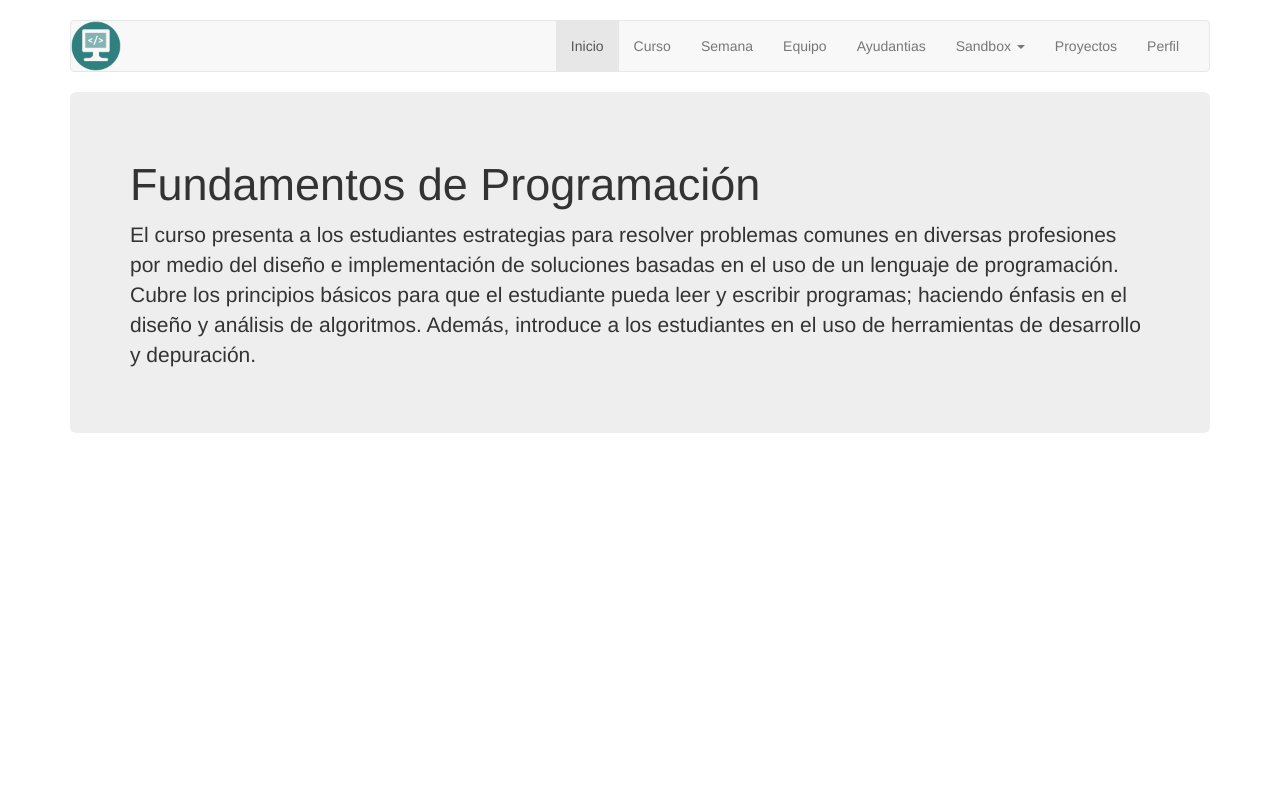
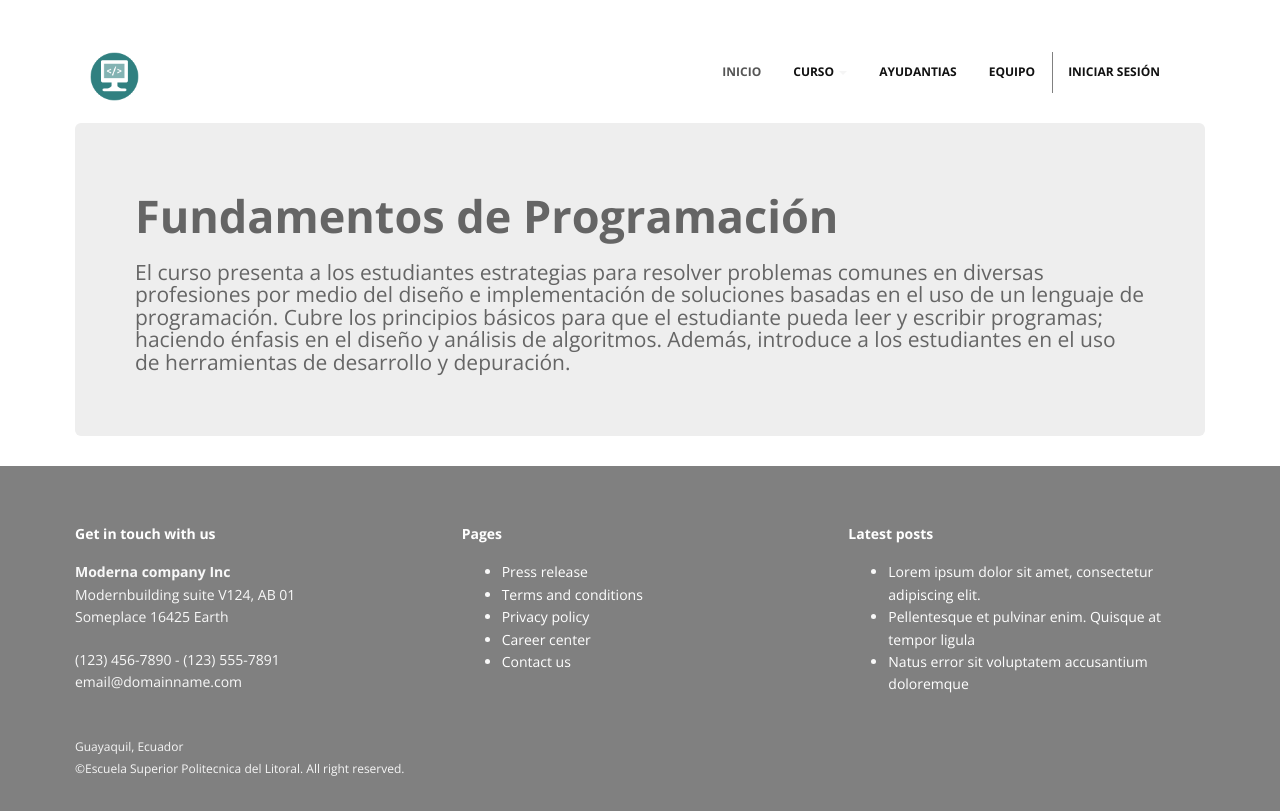
Before and after one commit to erialper/proyecto, a PHP site: page / in a window 1280 px wide. Before the commit the page ends 433 px from the top, so only its background shows below. Run offline with PHP 8.4, Linux system fonts and the light colour scheme; some libraries are stand-ins or nearby versions.

Commit message:
css
use parte de una plantilla

```diff
--- a/css/style.css
+++ b/css/style.css
@@ -1,14 +1,270 @@
+
+@import url('https://fonts.googleapis.com/css?family=Noto+Serif:400,400italic,700|Open+Sans:300,400,600,700');
 
 .navbar-brand {
   padding: 0px;
 }
 
 .navbar-brand>img {
-  height: 100%;
+  height: 49px;
   /*padding: 15px;*/
-  width: auto;
+  max-width: 49px;
+  margin-right: 2%;
+  float: left;
 }
 
 .jumbotron h1{
 	font-size: 45px;
 }
+
+#barra a.login{
+	border-left: 1px solid gray;
+}
+
+
+/*plantila*/
+/* 1. General */
+body {
+	font-family:'Open Sans', Arial, sans-serif;
+	font-size:14px;
+	font-weight:300;
+	line-height:1.6em;
+	color:#656565;
+}
+
+a:active {
+	outline:0;
+}
+
+.clear {
+	clear:both;
+}
+
+h1,h2, h3, h4, h5, h6 {
+	font-family:'Open Sans', Arial, sans-serif;
+	font-weight:700;
+	line-height:1.1em;
+	color:#333;
+	margin-bottom: 20px;
+}
+/* 2. layout */
+
+.container {
+	padding:0 20px 0 20px;
+	position:relative;
+}
+
+.row,.row-fluid {
+	margin-bottom:30px;
+}
+
+.row .row,.row-fluid .row-fluid{
+	margin-bottom:30px;
+}
+
+.row.nomargin,.row-fluid.nomargin {
+	margin-bottom:0;
+}
+
+/* 3. Header */
+
+header .navbar {
+    margin-bottom: 0;
+}
+
+.navbar-default {
+    border: none;
+}
+
+.navbar-brand {
+    color: #222;
+	text-transform: uppercase;
+    font-size: 24px;
+    font-weight: 700;
+    line-height: 1em;
+	letter-spacing: -1px;
+    margin-top: 30px;
+    padding: 0 0 0 15px;
+}
+
+
+header .navbar-collapse  ul.navbar-nav {
+    float: right;
+    margin-right: 0;
+}
+
+header .navbar-default{
+    background-color: #fff;
+}
+
+header .nav li a:hover,
+header .nav li a:focus,
+header .nav li.active a,
+header .nav li.active a:hover,
+header .nav li a.dropdown-toggle:hover,
+header .nav li a.dropdown-toggle:focus,
+header .nav li.active ul.dropdown-menu li a:hover,
+header .nav li.active ul.dropdown-menu li.active a{
+    -webkit-transition: all .3s ease;
+    -moz-transition: all .3s ease;
+    -ms-transition: all .3s ease;
+    -o-transition: all .3s ease;
+    transition: all .3s ease;
+}
+
+
+header .navbar-default .navbar-nav > .open > a,
+header .navbar-default .navbar-nav > .open > a:hover,
+header .navbar-default .navbar-nav > .open > a:focus {
+    -webkit-transition: all .3s ease;
+    -moz-transition: all .3s ease;
+    -ms-transition: all .3s ease;
+    -o-transition: all .3s ease;
+    transition: all .3s ease;
+}
+
+
+header .navbar {
+    min-height: 100px;
+}
+
+header .navbar-nav > li  {
+    padding-bottom: 30px;
+    padding-top: 30px;
+}
+
+header  .navbar-nav > li > a {
+    padding-bottom: 6px;
+    padding-top: 5px;
+    margin-left: 2px;
+    line-height: 30px;
+	font-weight: 700;
+    -webkit-transition: all .3s ease;
+    -moz-transition: all .3s ease;
+    -ms-transition: all .3s ease;
+    -o-transition: all .3s ease;
+    transition: all .3s ease;
+}
+
+header .nav .caret {
+    border-bottom-color: #f5f5f5;
+    border-top-color: #f5f5f5;
+}
+.navbar-default .navbar-nav > .active > a,
+.navbar-default .navbar-nav > .active > a:hover,
+.navbar-default .navbar-nav > .active > a:focus {
+  background-color: #fff;
+}
+.navbar-default .navbar-nav > .open > a,
+.navbar-default .navbar-nav > .open > a:hover,
+.navbar-default .navbar-nav > .open > a:focus {
+  background-color:  #fff;
+}
+
+.dropdown-menu  {
+    box-shadow: none;
+    border-radius: 0;
+	border: none;
+
+}
+
+/* --- menu --- */
+
+header .navigation {
+	float:right;
+}
+
+header ul.nav li {
+	border:none;
+	margin:0;
+}
+
+header ul.nav li a {
+	font-size:12px;
+	border:none;
+	font-weight:700;
+	text-transform:uppercase;
+}
+
+header ul.nav li ul li a {
+	font-size:12px;
+	border:none;
+	font-weight:300;
+	text-transform:uppercase;
+}
+
+.navbar .nav > li > a {
+  color: #111;
+  text-shadow: none;
+}
+
+.navbar .nav a:hover {
+	background:none;
+}
+
+.navbar .nav > .active > a,.navbar .nav > .active > a:hover {
+	background:none;
+	font-weight:700;
+}
+
+.navbar .nav > .active > a:active,.navbar .nav > .active > a:focus {
+	background:none;
+	outline:0;
+	font-weight:700;
+}
+
+header ul.nav li ul {
+	margin-top:1px;
+}
+header ul.nav li ul li ul {
+	margin:1px 0 0 1px;
+}
+
+/* 4. Footer */
+
+footer{
+	padding:50px 0 0 0;
+	color:#f8f8f8;
+	background-color: gray;
+}
+
+footer a {
+	color:#fff;
+}
+
+footer a:hover {
+	color:#eee;
+}
+
+footer h1, footer h2, footer h3, footer h4, footer h5, footer h6{
+	color:#fff;
+}
+
+footer address {
+	line-height:1.6em;
+}
+
+footer h5 a:hover, footer a:hover {
+	text-decoration:none;
+}
+
+#sub-footer{
+	text-shadow:none;
+	color:#f5f5f5;
+	padding:0;
+
+}
+
+#sub-footer p{
+	margin:0;
+	padding:0;
+}
+
+#sub-footer span{
+	color:#f5f5f5;
+}
+
+.copyright {
+	text-align:left;
+	font-size:12px;
+}
--- a/index.html
+++ b/index.html
@@ -9,15 +9,13 @@
 		<title> Fundamentos de Programación </title>
 		<link rel="stylesheet" type="text/css" href="https://maxcdn.bootstrapcdn.com/bootstrap/3.3.7/css/bootstrap.min.css">
 		<link rel="stylesheet" href="css/style.css">
-
 	</head>
 
 	<body>
-
 		<div class="container">
 			<br>
 			<header>
-				<nav class="navbar navbar-default">
+				<nav id="barra" class="navbar navbar-default">
 					<div class="container-fluid">
 						<div class="navbar-header">
 							<button type="button" class="navbar-toggle collapsed" data-toggle="collapse" data-target="#navbar-1">
@@ -34,21 +32,20 @@
 						<div class="collapse navbar-collapse" id="navbar-1">
 							<ul class="nav navbar-nav navbar-right">
 								<li class="active"> <a href="#">Inicio</a> </li>
-								<li> <a href="#">Curso</a> </li>
-								<li> <a href="#">Semana</a> </li>
-								<li> <a href="#">Equipo</a> </li>
-								<li> <a href="#">Ayudantias</a> </li>
 								<li class="dropdown">
 									<a href="#" class="dropdown-toggle" data-toggle="dropdown" role="button">
-										Sandbox <span class="caret"></span>
+										Curso <span class="caret"></span>
 									</a>
 									<ul class="dropdown-menu">
-										<li><a href="#">Profesor</a></li>
-										<li><a href="#">Alumno</a></li>
+										<li><a href="#">Información</a></li>
+										<li><a href="#">Planificación</a></li>
+										<li><a href="#">Sandbox</a></li>
+										<li><a href="#">Proyectos</a></li>
 									</ul>
 								</li>
-								<li> <a href="#">Proyectos</a> </li>
-								<li> <a href="perfil.html">Perfil</a> </li>
+								<li> <a href="#">Ayudantias</a> </li>
+								<li> <a href="#">Equipo</a> </li>
+								<li> <a href="#" class="login">Iniciar sesión</a> </li>
 							</ul>
 						</div>
 
@@ -71,6 +68,60 @@
 
 		</div>
 
+	<footer>
+		<div class="container">
+			<div class="row">
+				<div class="col-lg-4">
+					<div class="widget">
+						<h5 class="widgetheading">Get in touch with us</h5>
+						<address>
+						<strong>Moderna company Inc</strong><br>
+						 Modernbuilding suite V124, AB 01<br>
+						 Someplace 16425 Earth </address>
+						<p>
+							<i class="icon-phone"></i> (123) 456-7890 - (123) 555-7891 <br>
+							<i class="icon-envelope-alt"></i> email@domainname.com
+						</p>
+					</div>
+				</div>
+				<div class="col-lg-4">
+					<div class="widget">
+						<h5 class="widgetheading">Pages</h5>
+						<ul class="link-list">
+							<li><a href="#">Press release</a></li>
+							<li><a href="#">Terms and conditions</a></li>
+							<li><a href="#">Privacy policy</a></li>
+							<li><a href="#">Career center</a></li>
+							<li><a href="#">Contact us</a></li>
+						</ul>
+					</div>
+				</div>
+				<div class="col-lg-4">
+					<div class="widget">
+						<h5 class="widgetheading">Latest posts</h5>
+						<ul class="link-list">
+							<li><a href="#">Lorem ipsum dolor sit amet, consectetur adipiscing elit.</a></li>
+							<li><a href="#">Pellentesque et pulvinar enim. Quisque at tempor ligula</a></li>
+							<li><a href="#">Natus error sit voluptatem accusantium doloremque</a></li>
+						</ul>
+					</div>
+				</div>
+			</div>
+		</div>
+		<div id="sub-footer">
+			<div class="container">
+				<div class="row">
+					<div class="col-lg-6">
+						<div class="copyright">
+							<P>Guayaquil, Ecuador</p>
+							<p>©Escuela Superior Politecnica del Litoral. All right reserved.</p>
+						</div>
+					</div>
+				</div>
+			</div>
+		</div>
+	</footer>
+
 		<script src="https://ajax.googleapis.com/ajax/libs/jquery/3.1.1/jquery.min.js"></script>
   		<script src="https://maxcdn.bootstrapcdn.com/bootstrap/3.3.7/js/bootstrap.min.js"></script>
 
```
